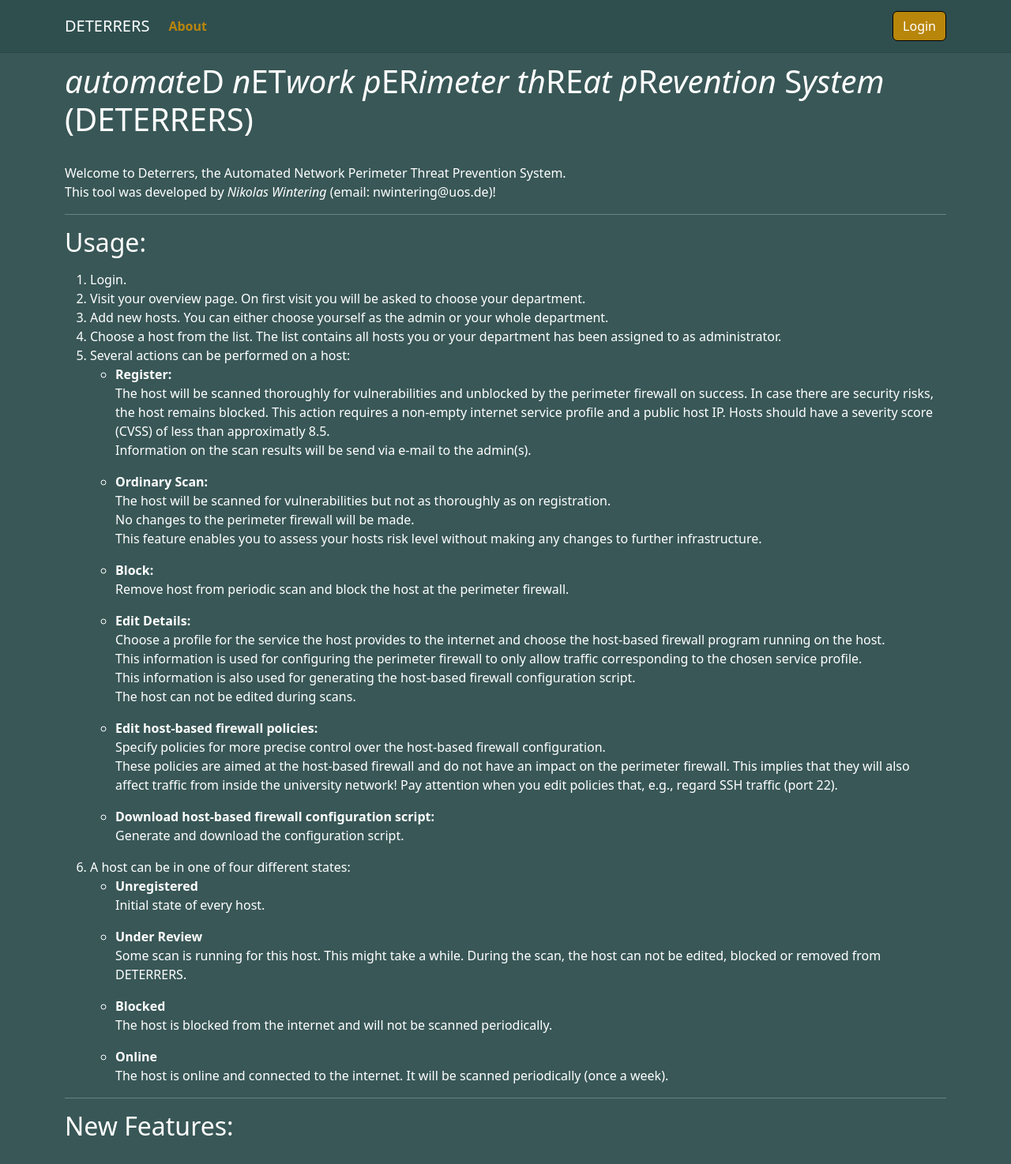
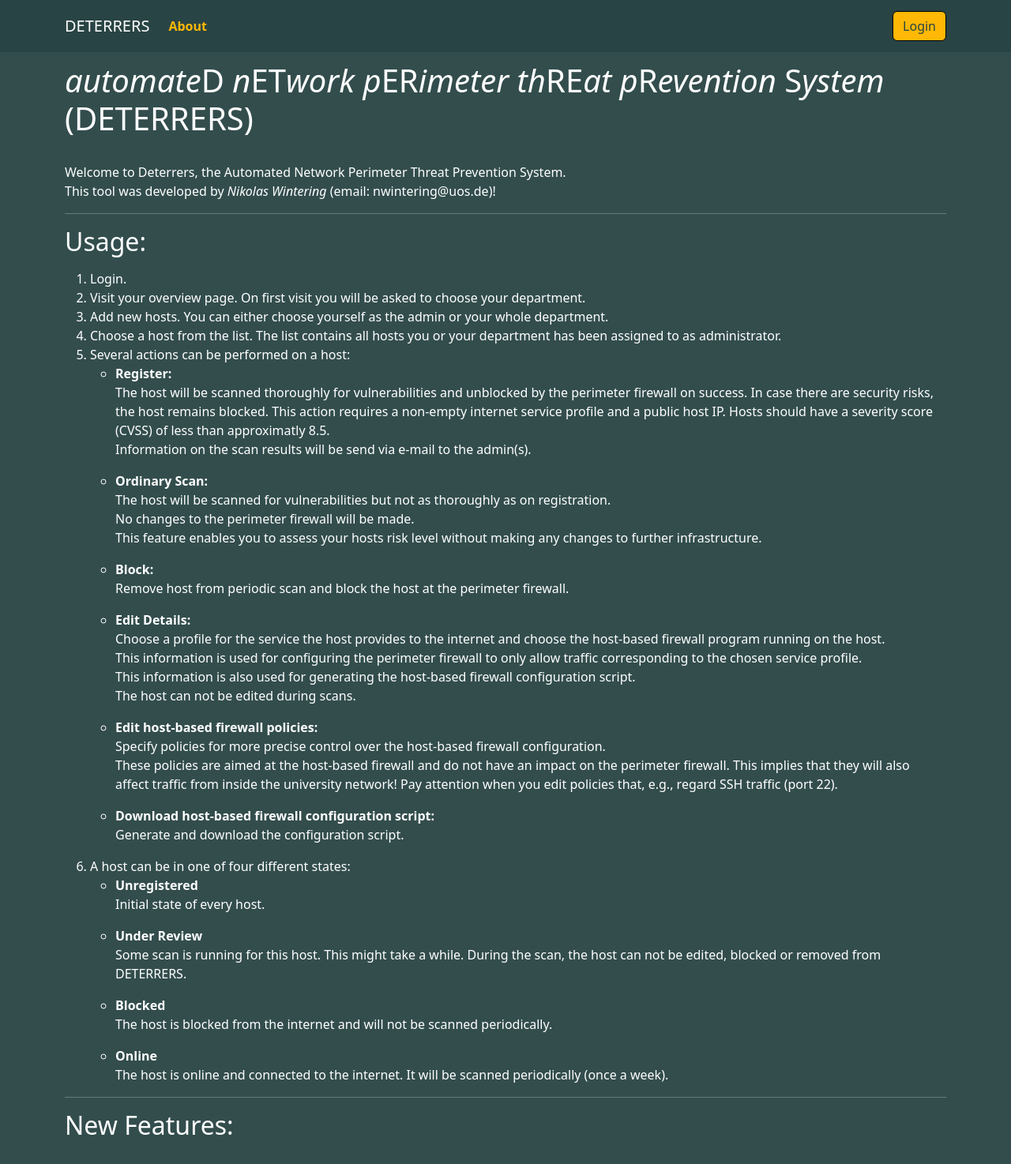
Before and after one commit to UOS-RZ/deterrers, a Django app: page /hostadmin/ in a window 1280 px wide. Shown: the whole page at 79% size. After the commit the page ends 1437 px from the top, so only its background shows below. Run offline with Django 4.2, Linux system fonts and the light colour scheme; some libraries are stand-ins or nearby versions.

Commit message:
Improve contrasts, ref #10

```diff
--- a/src/deterrers-app/hostadmin/static/css/styles.css
+++ b/src/deterrers-app/hostadmin/static/css/styles.css
@@ -1,9 +1,8 @@
 header {
-    background-color: rgb(47, 79, 79);
+    background-color: rgb(41, 68, 68);
     color: white;
 
     padding: 5px;
-    border-bottom: thin solid rgb(40, 70, 70);
 }
 
 header nav .login {
@@ -18,16 +17,16 @@ header nav .login {
 }
 
 .nav-link {
-    color: rgba(184, 134, 11, 1);
+    color: rgb(255, 184, 5);
 }
 
 .nav-link:hover, .nav-link:focus {
-    color: rgba(184, 134, 11, 0.8);
+    color: rgba(255, 184, 5, 0.8);
 
 }
 
 .navbar .nav-link.active {
-    color: rgba(184, 134, 11, 1);
+    color: rgba(255, 184, 5, 1);
     font-weight: bold;
 }
 
@@ -42,18 +41,18 @@ header nav .login {
 }
 
 .nav-tabs .nav-link.active {
-    color: rgba(184, 134, 11, 1);
+    color: rgb(255, 184, 5);
     font-weight: bold;
     background-color: transparent;
-    border-bottom-color: rgba(47, 79, 79, 0.95);
+    border-bottom-color: rgba(41, 68, 68, 0.95);
 }
 
 .navbar-toggler {
-    border-color: rgba(184, 134, 11, 0.5);
+    border-color: rgba(255, 184, 5, 0.5);
 }
 
 .navbar-toggler:focus {
-    box-shadow: 0 0 5px rgb(184, 134, 11);
+    box-shadow: 0 0 5px rgb(255, 184, 5);
 }
 
 .navbar-toggler-icon {
@@ -68,6 +67,10 @@ main > .container {
     color: rgb(211, 211, 211);
 }
 
+.text-danger {
+    color: rgb(255, 156, 156) !important;
+}
+
 .col-sm-10 {
     margin-left: 250px; /* Same width as the sidebar + left position in px */
     margin-top: 20px;
@@ -76,16 +79,16 @@ main > .container {
 }
 
 body {
-    background-color: rgba(47, 79, 79, 0.95);
+    background-color: rgba(41, 68, 68, 0.95);
     color: white;
 }
 
 a {
-    color: rgba(184, 134, 11, 1);
+    color: rgba(255, 184, 5, 1);
 }
 
 a:hover, a:focus {
-    color: rgba(184, 134, 11, 0.8);
+    color: rgba(255, 184, 5, 0.8);
 }
 
 table, th, td {
@@ -94,24 +97,24 @@ table, th, td {
     padding: 10px;
 }
 
-tr:hover {background-color: rgb(57, 96, 96);}
+tr:hover {background-color: rgb(55, 91, 91);}
 
 .btn, .btn:disabled, .btn:hover, .btn-primary:active {
     border-color: rgb(0, 0, 0) !important;
 }
 
 .btn-primary {
-    color: white !important;
-    background-color: rgb(184, 134, 11);
+    color: rgb(41, 68, 68) !important;
+    background-color: rgb(255, 184, 5);
     border-color: rgb(0, 0, 0);
 }
 
 .btn-primary:disabled, .btn-primary.disabled {
-    background-color: rgb(231, 170, 13);
+    background-color: rgb(252, 208, 122);
 }
 
 .btn-primary:hover, .btn-primary:active, .btn-primary:focus{
-    background-color: rgb(135, 99, 8) !important;
+    background-color: rgb(220, 162, 12) !important;
 }
 
 code {
```
